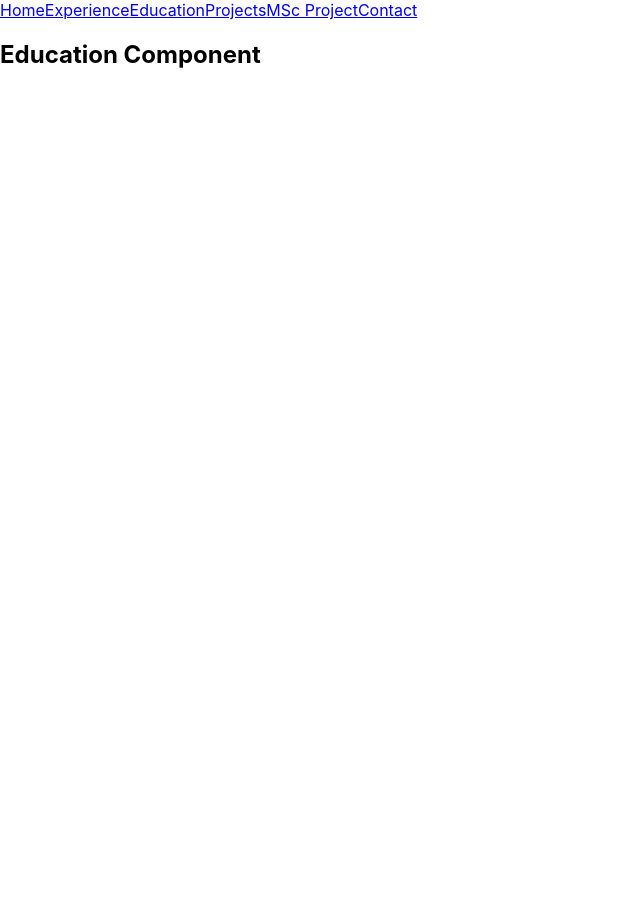
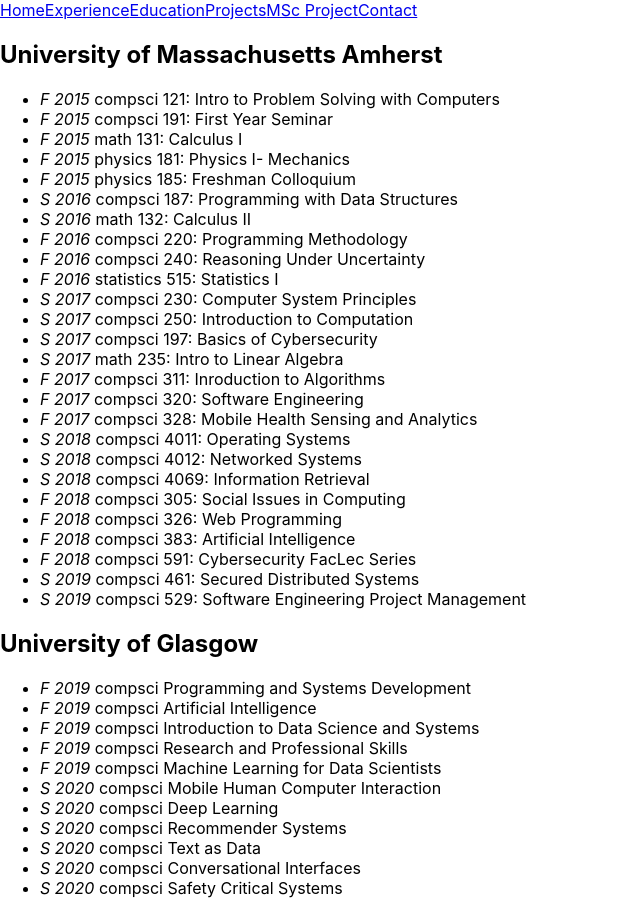
Before and after one commit to Conor-Carmichael/personal-website, a React (Create React App) app: page /education in a window 1280 px wide. Shown: the whole page, without its empty margins (0-640 px from the left). Before the commit the page ends 800 px from the top, so only its background shows below. Built offline with nearby package versions, Linux system fonts and the light colour scheme.

Commit message:
Basic course display

```diff
--- a/src/Components/Education.js
+++ b/src/Components/Education.js
@@ -1,13 +1,37 @@
 import react from "react";
+import { Col, Container, Row } from "react-bootstrap";
 import { Component } from "react/cjs/react.production.min";
 
+import postgradCourses from '../Data/postgraduate_courses.json';
+import undergradCourses from '../Data/undergraduate_courses.json';
+
 class Education extends Component {
-    constructor(props){
-        super(props);
-    }
 
     render() {
-        return <h2>Education Component</h2>
+
+        let undergradList = undergradCourses.map(function(obj, i){
+            return <li><i>{obj.season.charAt(0).toUpperCase()} {obj.year}</i> {obj.department} {obj.course_number}: {obj.course_title}</li>
+        })
+
+        let postgradList = postgradCourses.map(function(obj, i ) {
+            return <li><i>{obj.season.charAt(0).toUpperCase()} {obj.year}</i> {obj.department} {obj.course_title}</li>
+        })
+
+        return (
+            <Container>
+                <Row>
+                    <Col >
+                        <h2>University of Massachusetts Amherst</h2>
+                        <ul>{undergradList}</ul>
+                    </Col>
+                    <Col>
+                        <h2>University of Glasgow</h2>
+                        <ul>{postgradList}</ul>
+                    </Col>
+                </Row>
+
+            </Container>
+        )
     }
 }
 
```
